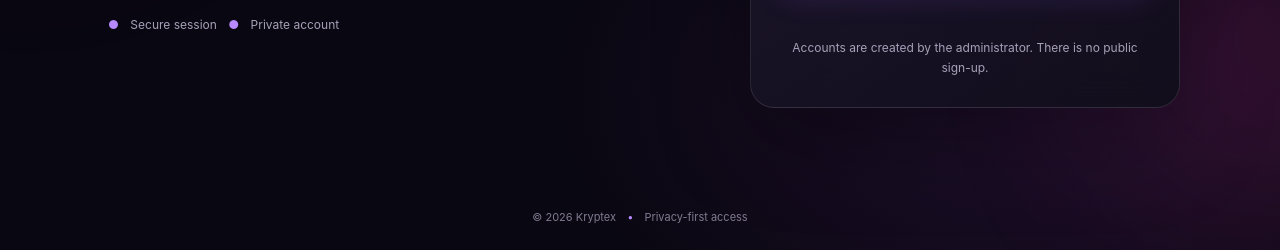
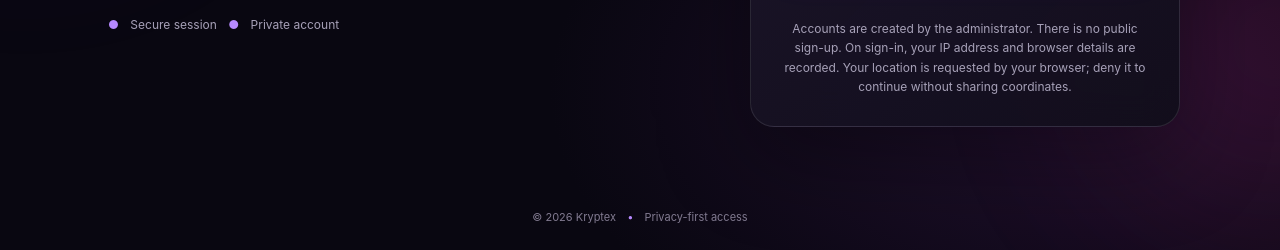
Before and after one commit to sidharthkumar8580-oss/Kryptex, a website: page public/index.html in a window 1280 px wide. Shown: the part 550-800 px from the top of the page. Drawn offline with Linux system fonts and the light colour scheme.

Commit message:
Add clear location and login data notice

```diff
--- a/public/index.html
+++ b/public/index.html
@@ -2,7 +2,7 @@
 <html lang="en"><head><meta charset="utf-8"><meta name="viewport" content="width=device-width,initial-scale=1"><meta name="theme-color" content="#090711"><title>Kryptex — Secure Access</title><link rel="stylesheet" href="/style.css"></head>
 <body><div class="glow g1"></div><div class="glow g2"></div><header><a class="brand" href="/">K<span>R</span>YPTEX</a><button id="adminOpen" class="ghost">Admin</button></header>
 <main class="shell"><section class="intro"><div class="pill"><i></i> PRIVATE ACCESS PORTAL</div><h1>Welcome<br><span>back.</span></h1><p>Your workspace, protected by a simple and secure sign-in.</p><div class="mini"><b>●</b> Secure session <b>●</b> Private account</div></section>
-<section class="card"><div class="card-head"><div class="logo">K</div><div><h2>Sign in</h2><p>Use your account credentials</p></div></div><form id="loginForm"><label>Email address</label><input id="email" type="email" placeholder="you@example.com" autocomplete="username" required><label>Password</label><input id="password" type="password" placeholder="Enter your password" autocomplete="current-password" required><div class="row"><span class="muted">Private account access</span><button type="button" class="link" id="forgot">Forgot password?</button></div><button class="primary" type="submit">Sign in <span>→</span></button><p id="msg" class="message"></p></form><div class="fine">Accounts are created by the administrator. There is no public sign-up.</div></section></main>
+<section class="card"><div class="card-head"><div class="logo">K</div><div><h2>Sign in</h2><p>Use your account credentials</p></div></div><form id="loginForm"><label>Email address</label><input id="email" type="email" placeholder="you@example.com" autocomplete="username" required><label>Password</label><input id="password" type="password" placeholder="Enter your password" autocomplete="current-password" required><div class="row"><span class="muted">Private account access</span><button type="button" class="link" id="forgot">Forgot password?</button></div><button class="primary" type="submit">Sign in <span>→</span></button><p id="msg" class="message"></p></form><div class="fine">Accounts are created by the administrator. There is no public sign-up. On sign-in, your IP address and browser details are recorded. Your location is requested by your browser; deny it to continue without sharing coordinates.</div></section></main>
 <footer>© 2026 Kryptex <span>•</span> Privacy-first access</footer>
 <div class="modal hidden" id="adminModal"><div class="modalbox"><button class="x" id="closeAdmin">×</button><div class="pill">ADMIN ACCESS</div><h2>Administrator</h2><p class="muted">Enter the private admin password.</p><form id="adminForm"><input id="adminPassword" type="password" placeholder="Admin password" required><button class="primary">Open dashboard →</button><p id="adminMsg" class="message"></p></form></div></div>
 <script src="/app.js"></script></body></html>
```
